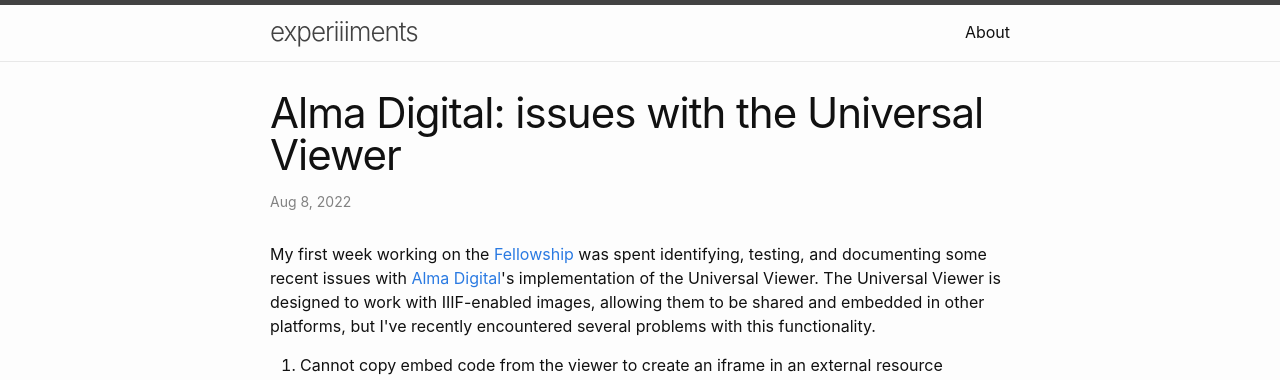
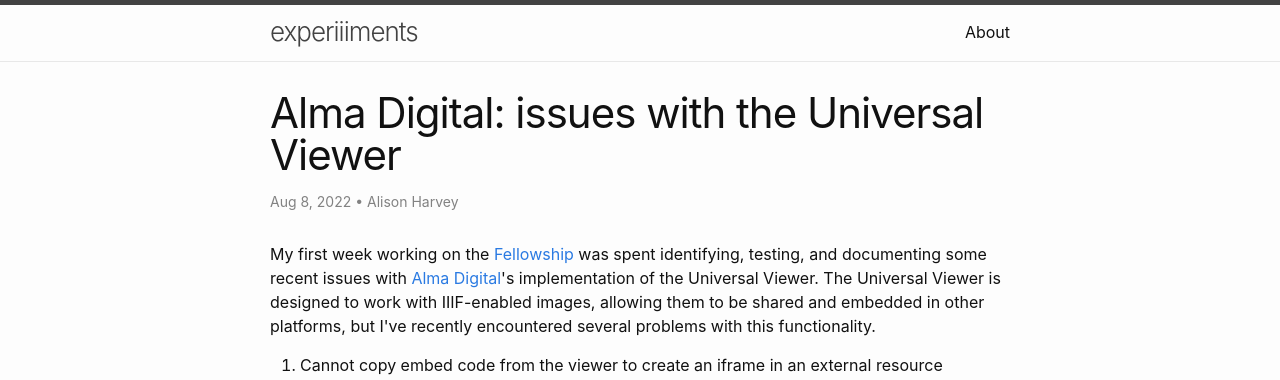
Before and after one commit to aeh0/experiiiments, a Jekyll site: the page built from _posts/2022-08-08-universal-viewer.html, in a window 1280 px wide and 900 px high. Shown: the top 380 px of the window. Built offline with Jekyll 4.4.1, drawn with Linux system fonts in a browser that asks for light colours.

Commit message:
Update post

```diff
--- a/_posts/2022-08-08-universal-viewer.html
+++ b/_posts/2022-08-08-universal-viewer.html
@@ -1,6 +1,7 @@
 ---
 layout: post
 title: "Alma Digital: issues with the Universal Viewer"
+author: "Alison Harvey"
 date: 2022-08-08
 ---
 <p>My first week working on the <a href="https://aeh0.github.io/experiiiments/about">Fellowship</a> was spent identifying, testing, and documenting some recent issues with <a href="https://librarysearch.cardiff.ac.uk/discovery/collectionDiscovery?vid=44WHELF_CAR:44WHELF_CAR_VU1">Alma Digital</a>'s implementation of the Universal Viewer. The Universal Viewer is designed to work with IIIF-enabled images, allowing them to be shared and embedded in other platforms, but I've recently encountered several problems with this functionality.</p>
```
